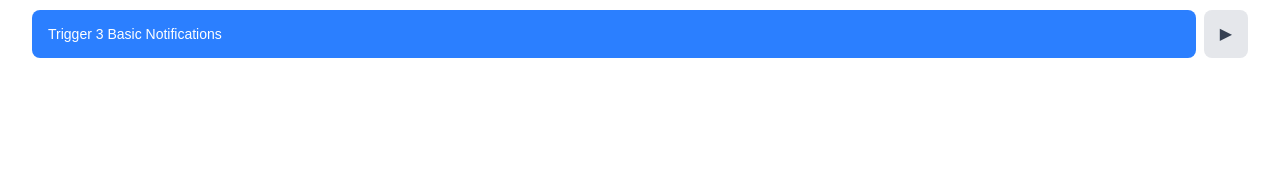
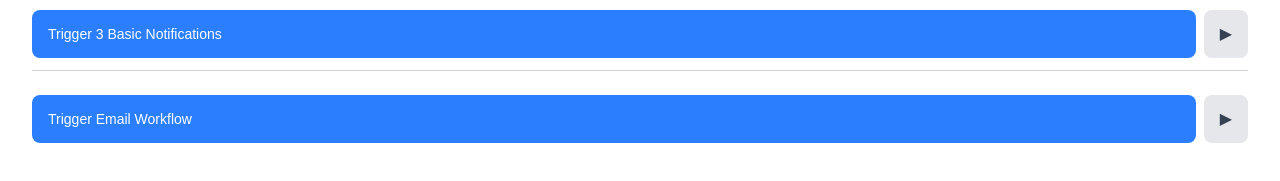
Before and after one commit to lalalalinx/novu-frontend-test, a Next.js app: page / in a window 1280 px wide. Shown: the part 227-408 px from the top of the page. Built offline with nearby package versions, Linux system fonts and the light colour scheme.

Commit message:
add new trigger as send email

```diff
--- a/app/api/trigger/route.ts
+++ b/app/api/trigger/route.ts
@@ -11,7 +11,7 @@ export async function POST(request: Request) {
     const body = await request.json();
 
     const result = await novu.trigger({
-      workflowId: "with-nextjs-app",
+      workflowId: body.workflowId || "with-nextjs-app",
       to: {
         subscriberId: "e7b9d077-b16f-4c26-8382-4caf4b0ac084",
         firstName: "lyn",
--- a/app/page.tsx
+++ b/app/page.tsx
@@ -23,6 +23,22 @@ const apiList = [
     body: {
       payload: {
         message: "Test notification triggered at " + new Date().toISOString(),
+      },
+    },
+  },
+  //apiForTriggerEmail
+  {
+    name: "Trigger Email Workflow",
+    description: "ส่ง email notification workflow (in-demo-app-email)",
+    endpoint: "/api/trigger",
+    method: "POST",
+    body: {
+      workflowId: "in-demo-app-email",
+      payload: {
+        firstName: "Lyn but from APP",
+        message: "This is an example message from APP.",
+        actionUrl: "https://www.iknowplus.co.th/",
+        testPayload1: "payload.testPayload1 from APP",
       },
     },
   },
@@ -61,6 +77,13 @@ export default function Home() {
           response: data,
         },
       }));
+
+      // Auto open result after API call
+      setOpenResults((prev) => {
+        const next = new Set(prev);
+        next.add(api.name);
+        return next;
+      });
     } catch (error) {
       setResults((prev) => ({
         ...prev,
@@ -76,6 +99,13 @@ export default function Home() {
           error: String(error),
         },
       }));
+
+      // Auto open result even on error
+      setOpenResults((prev) => {
+        const next = new Set(prev);
+        next.add(api.name);
+        return next;
+      });
     } finally {
       setLoading(null);
     }
```
